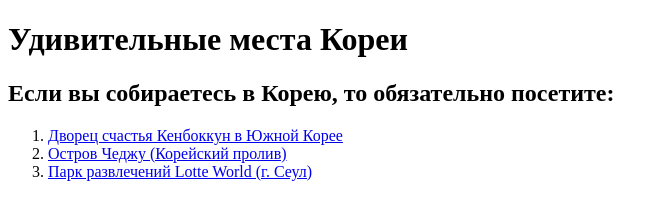
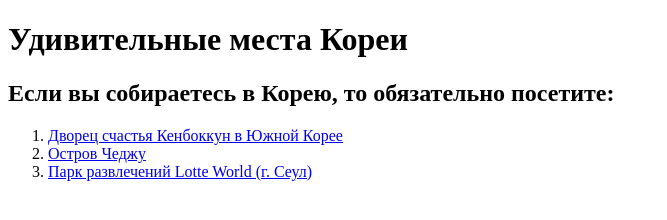
Before and after one commit to lubasya/task-html, a website: page src/index.html in a window 1280 px wide. Shown: the whole page, without its empty margins (0-667 px from the left). Drawn offline with Linux system fonts and the light colour scheme.

Commit message:
Задание по HTML

```diff
--- a/src/index.html
+++ b/src/index.html
@@ -11,7 +11,7 @@
                 <a href = "https://zen.yandex.ru/media/metrtravel/dvorec-schastia-kenbokkun-v-iujnoi-koree-5a971f17799d9d0a19af5aea">Дворец счастья Кенбоккун в Южной Корее</a>
             </li>
             <li>
-                <a href = "https://wikiway.com/korea/ostrov-chedzhudo/">Остров Чеджу (Корейский пролив)</a>
+                <a href = "https://wikiway.com/korea/ostrov-chedzhudo/">Остров Чеджу</a>
             </li>
             <li>
                 <a href = "https://www.tourister.ru/world/asia/korea-republic-of/city/seoul/parks_ent/17596">Парк развлечений Lotte World (г. Сеул)</a>
```
